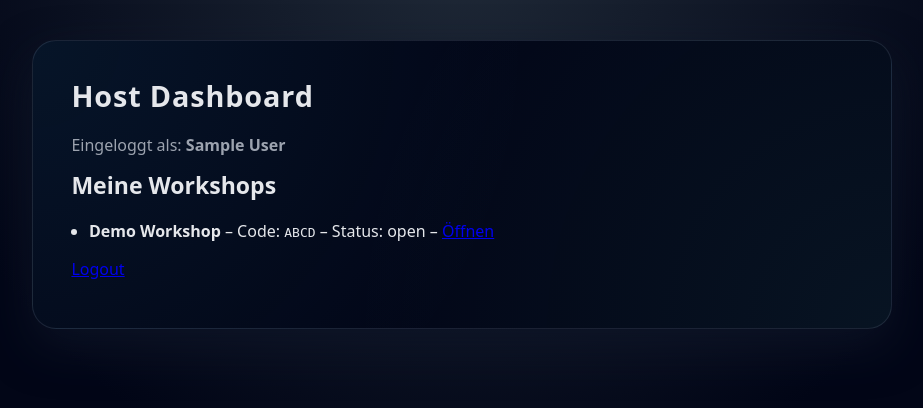
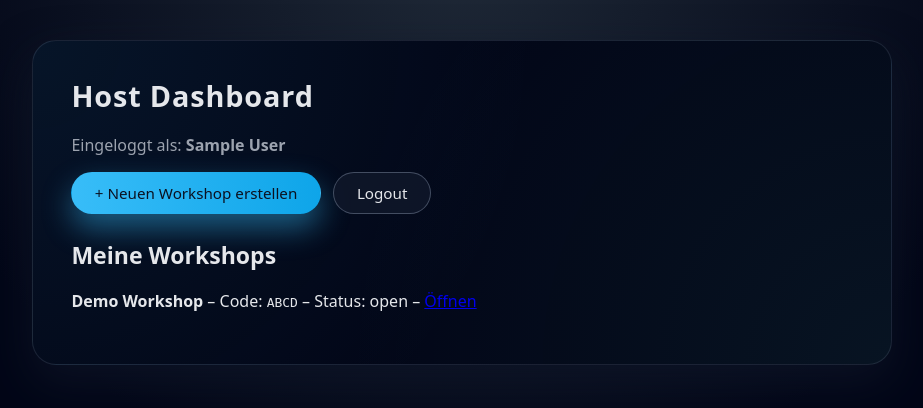
Before and after one commit to emresavas153/disc-personalitytest-app, a Flask app: page /dashboard in a window 1280 px wide. Shown: the part 47-455 px from the top of the page, without its empty margins (178-1101 px from the left). Run offline with Flask 3, Linux system fonts and the light colour scheme; the visitor is signed in with stand-in values (Sample User, id 1).

Commit message:
Refactor workshop creation and update host dashboard layout

```diff
--- a/app.py
+++ b/app.py
@@ -32,10 +32,10 @@ def workshop_new():
 
 @app.route("/workshops", methods=["POST"])
 def workshop_create():
-    # Später: Workshop speichern, Code generieren
-    # Jetzt: tun wir so als wäre der Code "ABCD"
-    code = "ABCD"
+    title = request.form.get("title", "").strip()
+    code = "ABCD"  # später generieren
     return redirect(url_for("host_dashboard", code=code))
+
 
 
 @app.route("/workshops/<code>/host", methods=["GET"])
--- a/templates/host_home.html
+++ b/templates/host_home.html
@@ -4,16 +4,26 @@
 <h1>Host Dashboard</h1>
 <p>Eingeloggt als: <strong>{{ session.get("host_name") }}</strong></p>
 
-<h2>Meine Workshops</h2>
-<ul>
-  {% for w in workshops %}
-    <li>
-      <strong>{{ w.title }}</strong> – Code: <code>{{ w.code }}</code> – Status: {{ w.status }}
-      – <a href="{{ url_for('host_dashboard', code=w.code) }}">Öffnen</a>
-    </li>
-  {% endfor %}
-</ul>
+<div class="btn-row" style="margin-top: 1rem;">
+  <a class="btn btn-primary" href="{{ url_for('workshop_new') }}">+ Neuen Workshop erstellen</a>
+  <a class="btn btn-secondary" href="{{ url_for('logout') }}">Logout</a>
+</div>
 
-<p><a href="{{ url_for('logout') }}">Logout</a></p>
+<h2 style="margin-top: 1.6rem;">Meine Workshops</h2>
+
+{% if workshops and workshops|length > 0 %}
+  <ul class="results-list">
+    {% for w in workshops %}
+      <li>
+        <strong>{{ w.title }}</strong>
+        – Code: <code>{{ w.code }}</code>
+        – Status: {{ w.status }}
+        – <a href="{{ url_for('host_dashboard', code=w.code) }}">Öffnen</a>
+      </li>
+    {% endfor %}
+  </ul>
+{% else %}
+  <p>Noch keine Workshops vorhanden. Erstelle zuerst einen Workshop.</p>
+{% endif %}
 
 {% endblock %}
```
